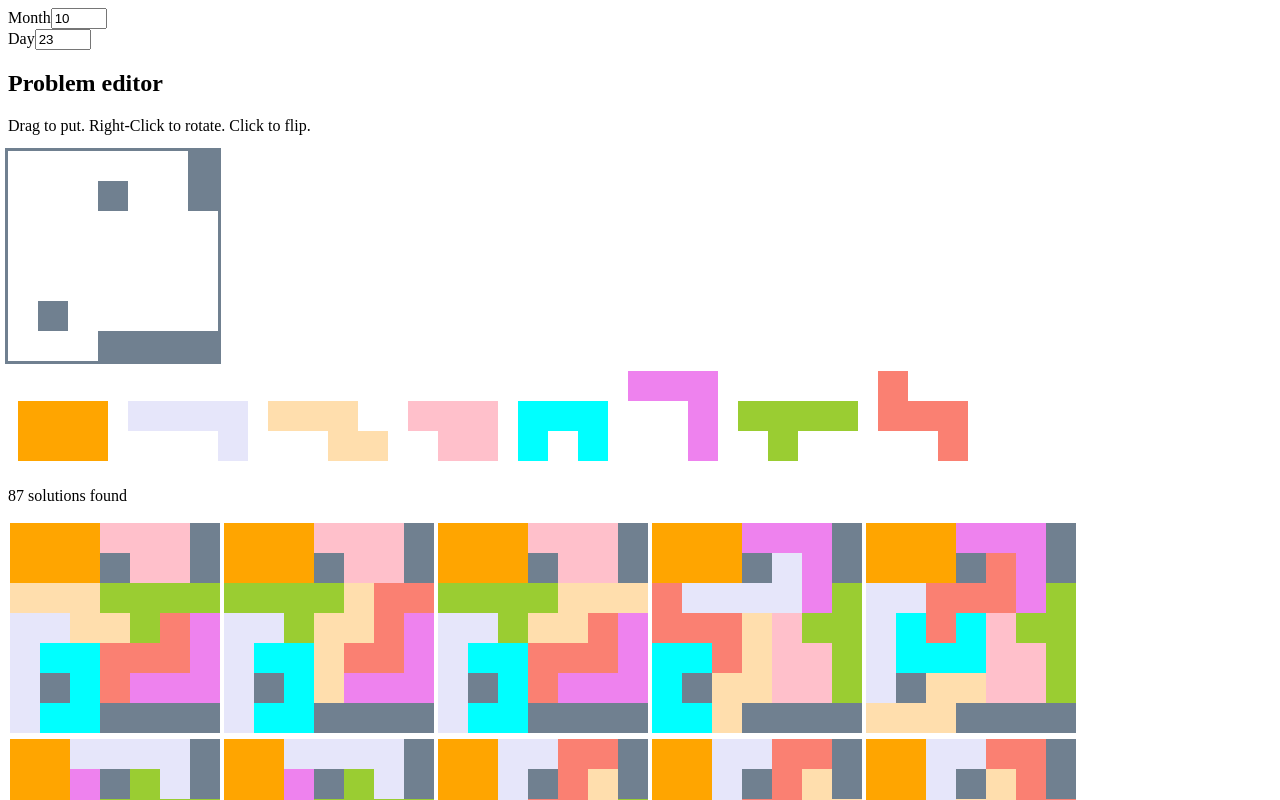
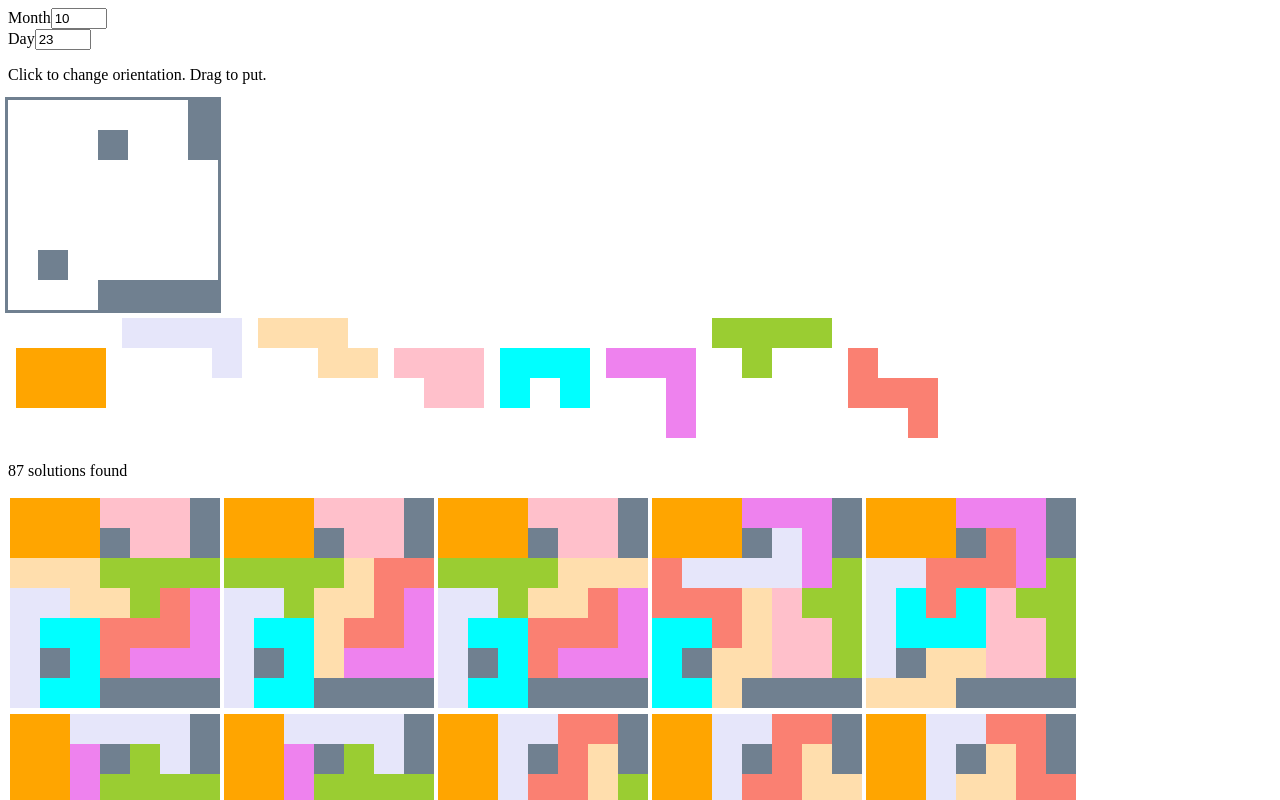
Before and after one commit to tmwn/a-puzzle-a-day, a React app: page / in a window 1280 px wide. Shown: the top 800 px of the page. Built offline with nearby package versions, Linux system fonts and the light colour scheme; the HTML template or start-up script is replaced by a standard one.

Commit message:
async search

```diff
--- a/src/app.tsx
+++ b/src/app.tsx
@@ -1,6 +1,7 @@
 import React, { useState } from "react";
 import { Problem } from "./data";
-import { Main } from "./solver";
+import { Editor } from "./editor";
+import { Solver } from "./solver";
 
 export function App() {
     const [problem, setProblem] = useState(() => {
@@ -12,7 +13,14 @@ export function App() {
         <MonthDayInput md={{ month: problem.month, day: problem.day }} onChange={(md) => {
             setProblem(new Problem(md.month, md.day))
         }} />
-        <Main problem={problem} onChange={setProblem} />
+        <div className="pure-g">
+            <div className="pure-u-1-2">
+                <Editor problem={problem} onChange={setProblem} />
+            </div>
+            <div className="pure-u-1-2">
+                <Solver problem={problem} />
+            </div>
+        </div>
     </div >
 }
 
@@ -35,9 +43,9 @@ function MonthDayInput(props: { md: MonthDay, onChange: (md: MonthDay) => void }
         <div className="pure-u-1-4" />
         <div className="pure-u-1-4">
             <label>Month</label>
-            <input className="pure-input-1" type="number" min={-1} max={13} value={md.month} onChange={(e) => {
+            <input className="pure-input-1" type="number" min={0} max={13} value={md.month} onChange={(e) => {
                 let v = parseInt(e.target.value)
-                if (!v) {
+                if (Number.isNaN(v)) {
                     return
                 }
                 if (v < 1) v = 12
@@ -47,12 +55,12 @@ function MonthDayInput(props: { md: MonthDay, onChange: (md: MonthDay) => void }
         </div>
         <div className="pure-u-1-4">
             <label>Day</label>
-            <input className="pure-input-1" type="number" min={-1} max={32} value={md.day} onChange={(e) => {
+            <input className="pure-input-1" type="number" min={0} max={32} value={md.day} onChange={(e) => {
                 let [d, m] = [parseInt(e.target.value), md.month]
-                if (!d) {
+                if (Number.isNaN(d)) {
                     return
                 }
-                if (d < 1) { d = 31; m -= 1 }
+                if (d < 1) { d = 31; m -= 1; if (m < 1) m = 12 }
                 if (d > 31) { d = 1; m += 1; if (m > 12) m = 1 }
                 onChange({ month: m, day: d })
             }} />
--- a/src/editor.tsx
+++ b/src/editor.tsx
@@ -1,6 +1,6 @@
 import React, { useRef, useState } from "react"
 import { BoardView } from "./board"
-import { allPieces, CellKind, flipped, Piece, Problem, rotated } from "./data"
+import { allPieces, CellKind, Piece, Problem } from "./data"
 
 export function Editor(props: { problem: Problem, onChange: (problem: Problem) => void }) {
     const { problem, onChange } = props
@@ -18,13 +18,14 @@ export function Editor(props: { problem: Problem, onChange: (problem: Problem) =
         }
         const p = pieces[pi][o]
         const b = new Array<Array<CellKind>>()
-        for (let i = 0; i < p.shape.length; i++) {
+        const n = Math.max(p.shape.length, p.shape[0].length)
+        for (let i = 0; i < n; i++) {
             b.push([])
-            for (let j = 0; j < p.shape[0].length; j++) {
-                b[i].push(p.shape[i][j] ? p.kind : CellKind.Empty)
+            for (let j = 0; j < n; j++) {
+                b[i].push(p.shape.at(i)?.at(j) ? p.kind : CellKind.Empty)
             }
         }
-        return <div ref={pieceRef[pi]} key={pi} draggable={true} style={{ margin: 10, display: "inline-block" }} onDragStart={(ev) => {
+        return <div ref={pieceRef[pi]} key={pi} draggable={true} style={{ margin: 8, display: "inline-block" }} onDragStart={(ev) => {
             const rect = pieceRef[pi].current?.getBoundingClientRect()
             if (!rect) {
                 return
@@ -46,9 +47,8 @@ export function Editor(props: { problem: Problem, onChange: (problem: Problem) =
     return <div>
         <div className="pure-u-1-5" />
         <div className="pure-u-4-5">
-            <h2>Problem editor</h2>
             <p>
-                Drag to put. Right-Click to rotate. Click to flip.
+                Click to change orientation. Drag to put.
             </p>
             <div ref={problemRef} id="problem" onClick={(ev) => {
                 const rect = problemRef.current?.getBoundingClientRect()
@@ -81,7 +81,6 @@ export function Editor(props: { problem: Problem, onChange: (problem: Problem) =
                     ev.clientY - rect.y - dragState.mousePos[1],
                 ]
                 const [col, row] = [Math.max(0, Math.round(pixelY / N)), Math.max(0, Math.round(pixelX / N))]
-                console.log(col, row)
 
                 const newProblem = problem.clone()
                 const [ok, _] = newProblem.put(dragState.piece, col, row, false)
--- a/src/solver.tsx
+++ b/src/solver.tsx
@@ -1,35 +1,43 @@
-import React, { CSSProperties, useEffect, useState } from "react";
+import React, { useEffect, useState } from "react";
 import { BoardView } from "./board";
-import { Matrix, CellKind, newBoard, Piece, H, W, allPieces, Problem } from "./data";
-import { Editor } from "./editor";
+import { Matrix, CellKind, Piece, H, W, allPieces, Problem } from "./data";
 
-export function Main(props: { problem: Problem, onChange: (problem: Problem) => void }) {
-    const { problem, onChange } = props
-    return <div className="pure-g">
-        <div className="pure-u-1-2">
-            <Editor problem={problem} onChange={onChange} />
-        </div>
-        <div className="pure-u-1-2">
-            <Solver problem={problem} />
-        </div>
-    </div>
-}
-
-function Solver(props: { problem: Problem }) {
+export function Solver(props: { problem: Problem }) {
     const { problem } = props
     const [solutions, setSolutions] = useState<Array<Matrix<CellKind>>>([])
 
     useEffect(() => {
-        const pieces = allPieces()
+        let cancelled = false
 
-        const all = dfs(problem, pieces, 0, 0)
-        setSolutions(all)
+        async function f() {
+            const pieces = allPieces()
+
+            const all = new Array<Matrix<CellKind>>()
+            let report = 10
+            for (const x of dfs(problem, pieces, 0, 0, () => { return cancelled })) {
+                if (cancelled) break
+                all.push(x)
+                if (all.length === report) {
+                    report *= 2
+                    setSolutions(all.slice())
+                    await new Promise((resolve) => setTimeout(resolve, 0))
+                }
+            }
+            if (!cancelled) {
+                setSolutions(all.slice())
+            }
+        }
+        f().catch(console.log)
+
+        return () => {
+            cancelled = true
+        }
     }, [problem])
 
     const res = solutions.map((board, i) => <BoardView key={i} board={board} style={{ margin: 2, display: "inline-block" }} />)
 
     return <div>
-        <p>{solutions.length} solutions found</p>
+        <p>{solutions.length} solution{solutions.length === 1 ? "" : "s"} found</p>
         <div>
             {res}
         </div>
@@ -47,17 +55,23 @@ function clone(field: Matrix<CellKind>): Matrix<CellKind> {
     return res
 }
 
-function dfs(prob: Problem, pieces: Array<Array<Piece>>, x: number, y: number): Array<Matrix<CellKind>> {
+function* dfs(prob: Problem, pieces: Array<Array<Piece>>, x: number, y: number, cancelled: () => boolean): Generator<Matrix<CellKind>> {
+    if (cancelled()) {
+        return
+    }
     if (prob.rest === 0) {
-        return [clone(prob.field)]
+        console.log('!!!! in dfs')
+        yield clone(prob.field)
+        return
     }
     if (y >= W) {
-        return dfs(prob, pieces, x + 1, 0)
+        yield* dfs(prob, pieces, x + 1, 0, cancelled)
+        return
     }
     if (prob.field[x][y] !== CellKind.Empty) {
-        return dfs(prob, pieces, x, y + 1)
+        yield* dfs(prob, pieces, x, y + 1, cancelled)
+        return
     }
-    const res = new Array<Matrix<CellKind>>()
     for (let k = 0; k < pieces.length; k++) {
         if ((prob.rest >> k & 1) === 0) {
             continue
@@ -67,9 +81,8 @@ function dfs(prob: Problem, pieces: Array<Array<Piece>>, x: number, y: number):
             if (!ok) {
                 continue
             }
-            res.push(...dfs(prob, pieces, x, y + 1))
+            yield* dfs(prob, pieces, x, y + 1, cancelled)
             undo()
         }
     }
-    return res
 }
```
Also changed, not shown: 1 other file (tests, documents, lock files or other folders).
